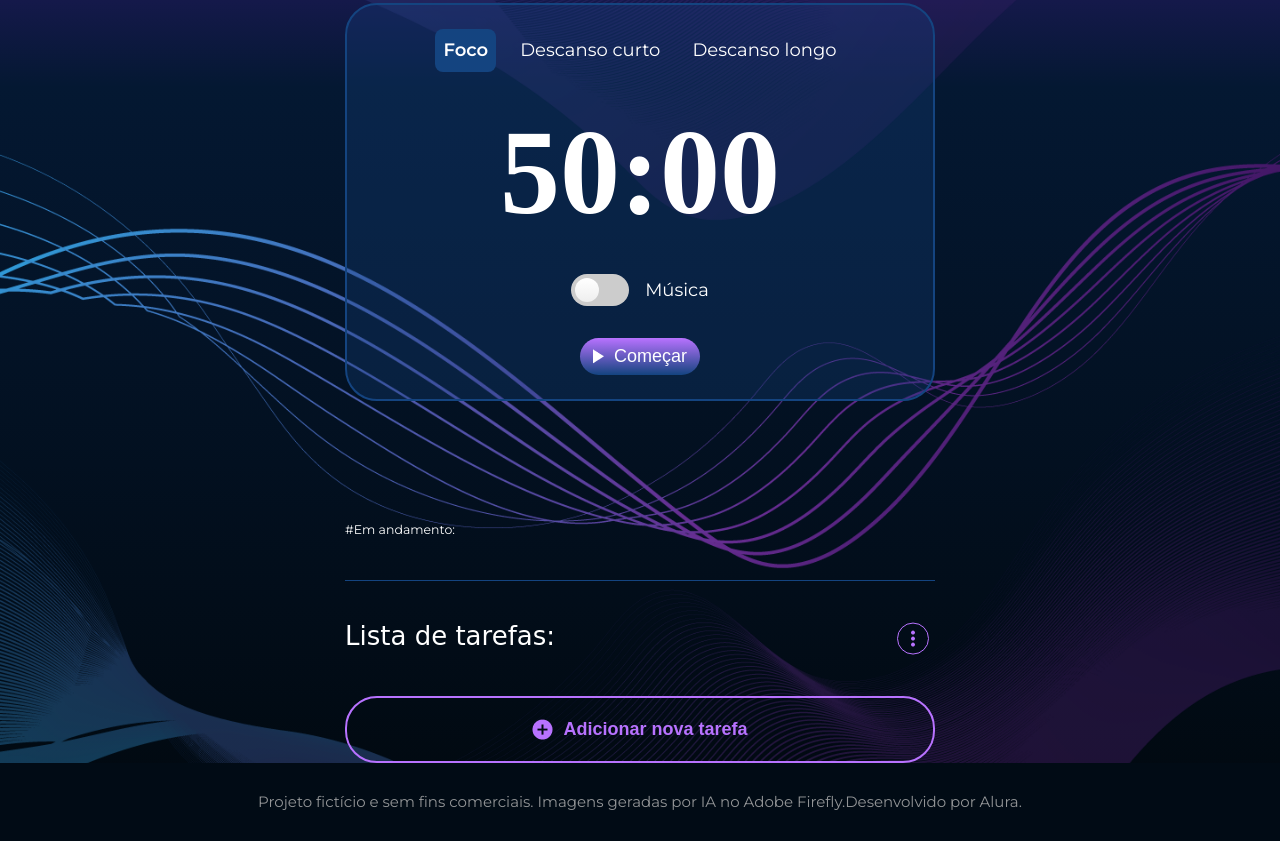
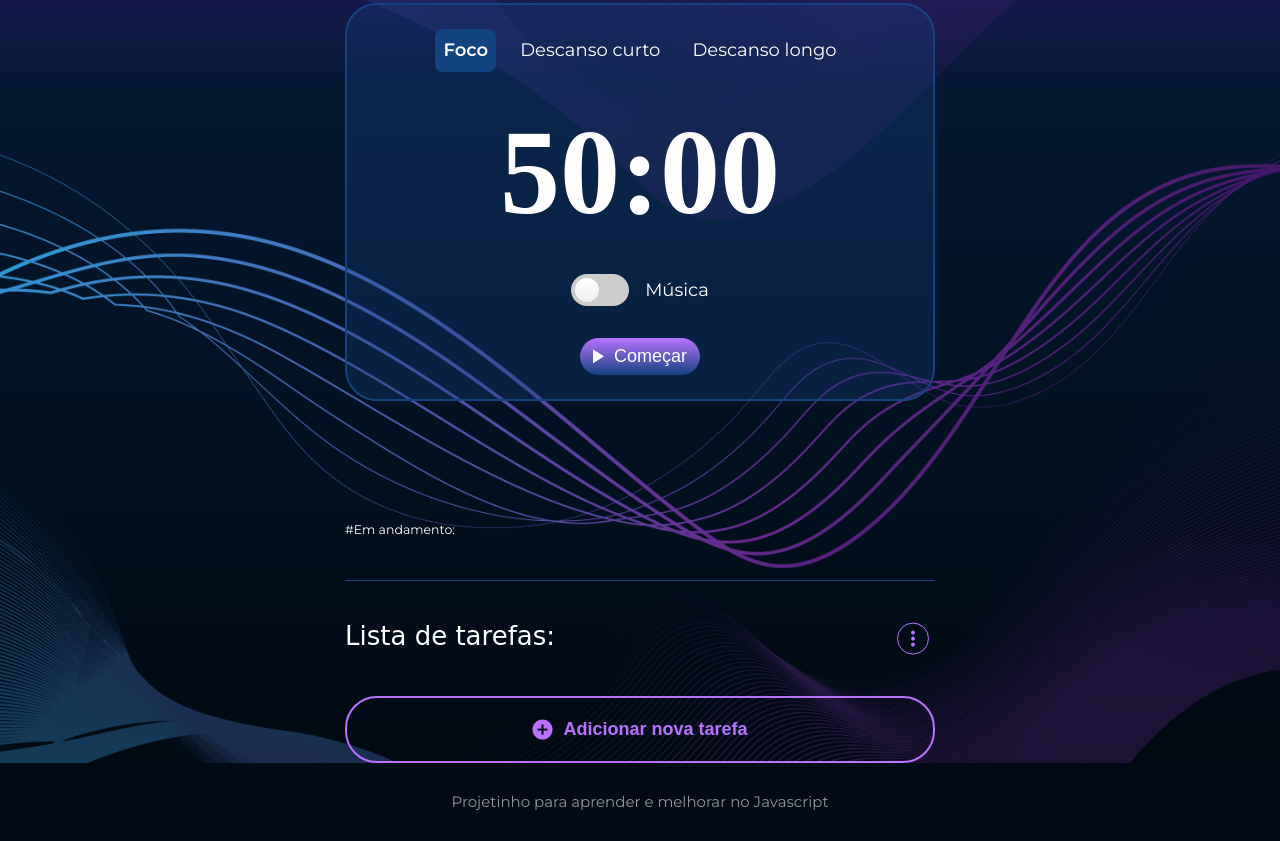
Before and after one commit to Daniel-Thielmann/JavaScript, a plain HTML site: page Projeto_Pomodoro_Web/index.html in a window 1280 px wide. Shown: the part 621-1462 px from the top of the page. Drawn offline with nearby package versions, Linux system fonts and the light colour scheme; a web font is replaced by a local one.

Commit message:
project done

```diff
--- a/Projeto_Pomodoro_Web/index.html
+++ b/Projeto_Pomodoro_Web/index.html
@@ -127,7 +127,7 @@
 
         <footer class="app__footer">
             <p class="app__footer-text">
-                Projeto fictício e sem fins comerciais. Imagens geradas por IA no Adobe Firefly.Desenvolvido por Alura.
+                Projetinho para aprender e melhorar no Javascript
             </p>
         </footer>
     </main>
```
